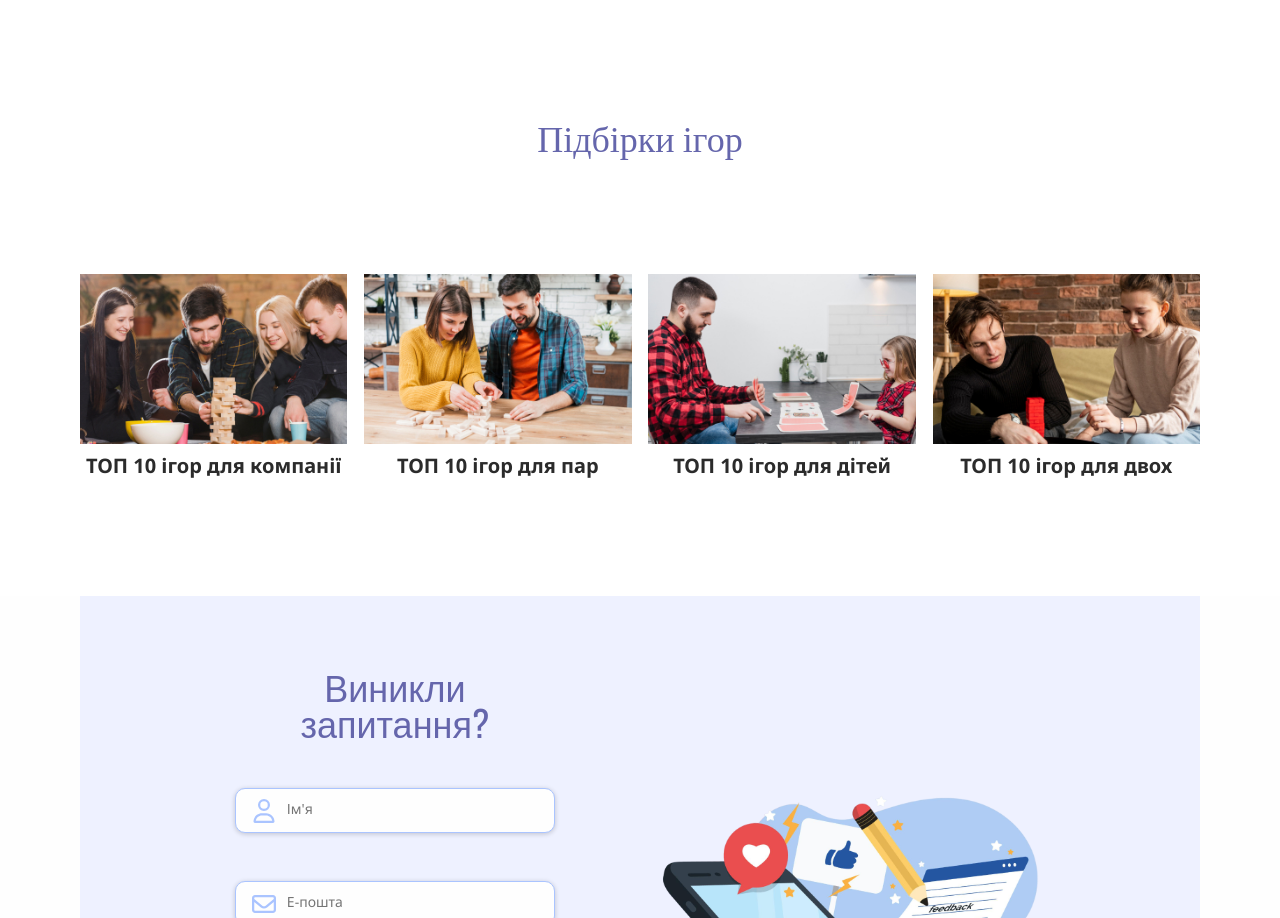
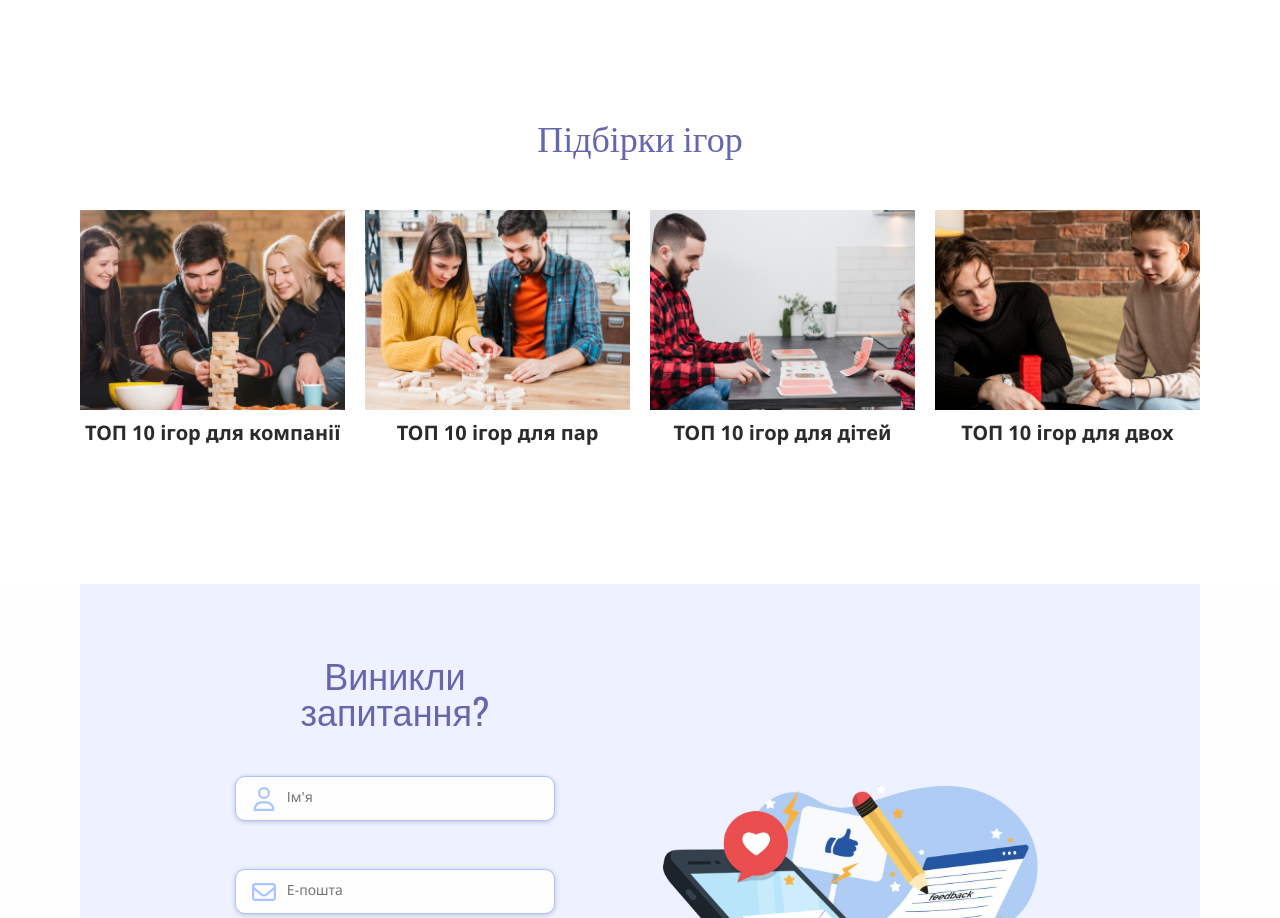
Before and after one commit to GamerizeUa/Gamerize, a React (Vite) app in the folder my-app/: page / in a window 1280 px wide. Shown: the part 3075-3993 px from the top of the page. Built offline with nearby package versions, Linux system fonts and the light colour scheme.

Commit message:
SCRUM-14: changed styles according to mobile first approach

```diff
--- a/my-app/src/components/landing-page/SelectionOfGames/SelectionOfGames.module.css
+++ b/my-app/src/components/landing-page/SelectionOfGames/SelectionOfGames.module.css
@@ -1,12 +1,11 @@
 .gamesSelection{
-    padding-bottom: 120px;
+    padding-bottom: 73px;
 }
 
 .gamesSelection_outerContainer{
-    padding: 0 80px;
     display: flex;
     flex-direction: column;
-    gap: 120px;
+    gap: 24px;
     align-items: center;
     justify-content: center;
 }
@@ -14,30 +13,35 @@
 .gamesSelection_title{
     color: #6566AC;
     font-family: Oswald;
-    font-size: 36px;
     font-weight: 400;
+    font-size: 20px;
 }
 
 .gamesSelection_container{
     display: flex;
     flex-direction: row;
+    justify-content: center;
+    align-items: center;
+    flex-wrap: wrap;
     width: 100%;
-    gap: 1.50%;
+    gap: 25px;
     cursor: pointer;
 }
 
 .gamesSelection_choice{
     display: flex;
     flex-direction: column;
-    width: 32.8%;
+    flex-grow: 1;
+    flex-shrink: 1;
+    flex-basis: calc((100% - 30px) / 3);
+    width: 288px;
+    min-width: 200px;
+    max-width: 350px;
     gap: 12px;
 }
 
 .gamesSelection_choice:hover p{
     color: #6566AC;
-}
-.gamesSelection_choice:hover img{
-    transform: scale(1.05);
 }
 
 .gamesSelection_image{
@@ -51,6 +55,108 @@
     text-decoration: none;
     color: #2B2B2B;
     font-family: Noto Sans;
-    font-size: 20px;
-    font-weight: 700;
+    font-size: 14px;
+    font-weight: 500;
 }
+
+@media screen and (min-width: 744px){
+    .gamesSelection{
+        padding-bottom: 64px;
+    }
+    .gamesSelection_outerContainer{
+        gap: 32px;
+    }
+
+    .gamesSelection_title{
+        font-size: 28px;
+    }
+
+    .gamesSelection_container{
+        flex-direction: row;
+        flex-wrap: nowrap;
+        max-width: none;
+        gap: 1.02%;
+    }
+
+    .gamesSelection_choice{
+        width: 24.26%;
+        flex-grow: 0;
+        flex-basis: auto;
+        min-width: auto;
+        gap: 5px;
+        padding-bottom: 7px;
+    }
+
+    .gamesSelection_image{
+        min-height: 108px;
+    }
+
+    .gamesSelection_choice:hover img{
+        transform: scale(1.03);
+    }
+
+    .gamesSelection_category{
+        font-size: 12px;
+        font-weight: 700;
+    }
+}
+
+@media screen and (min-width: 1280px){
+    .gamesSelection{
+        padding-bottom: 120px;
+    }
+
+    .gamesSelection_outerContainer{
+        gap: 56px;
+    }
+
+    .gamesSelection_title{
+        font-size: 36px;
+    }
+
+    .gamesSelection_container{
+        gap: 1.78%;
+    }
+
+    .gamesSelection_choice{
+        width: 23.66%;
+        gap: 13px;
+        padding-bottom: 21px;
+    }
+
+    .gamesSelection_image{
+        min-height: 200px;
+    }
+
+    .gamesSelection_choice:hover img{
+        transform: scale(1.05);
+    }
+
+    .gamesSelection_category{
+        font-size: 20px;
+    }
+}
+
+@media screen and (min-width: 1440px){
+    .gamesSelection{
+        padding-bottom: 128px;
+    }
+
+    .gamesSelection_outerContainer{
+        gap: 60px;
+    }
+
+    .gamesSelection_container{
+        gap: 1.56%;
+    }
+
+    .gamesSelection_choice{
+        width: 23.82%;
+        gap: 12px;
+        padding-bottom: 20px;
+    }
+
+    .gamesSelection_image{
+        min-height: 194px;
+    }
+}
```
